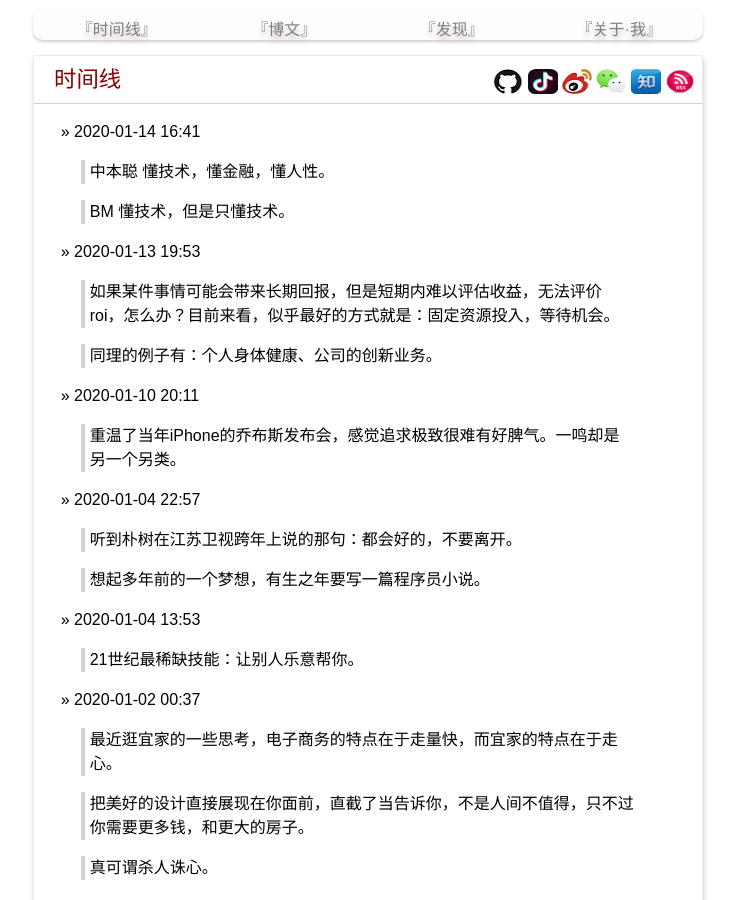
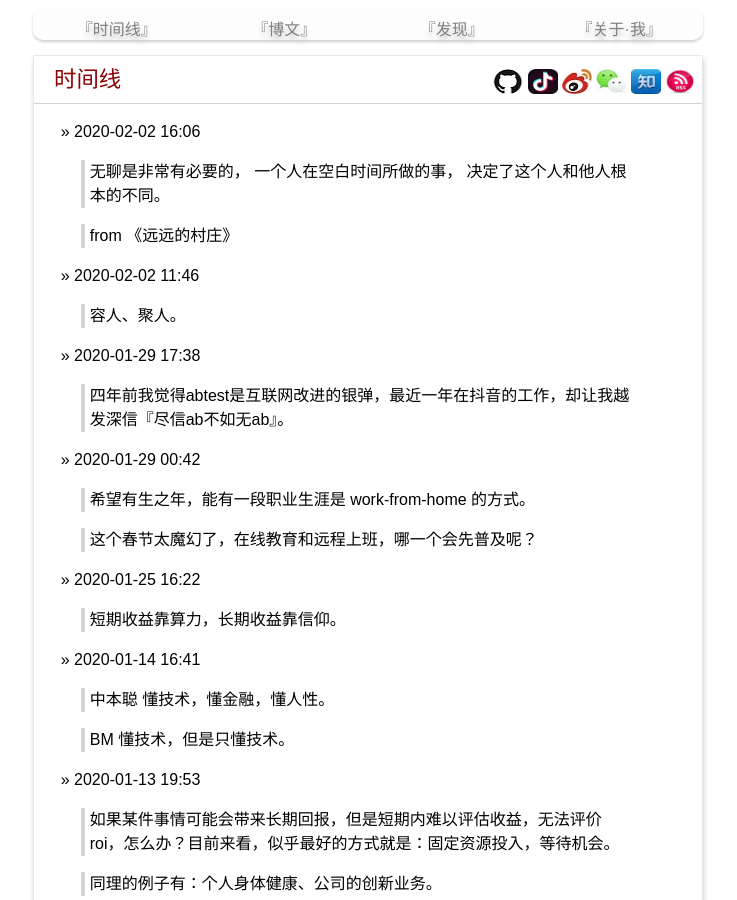
Before and after one commit to yanyiwu/blog, a Jekyll site: the page built from index.md, in a window 1280 px wide and 900 px high. Shown: the whole window, without its empty margins (272-1009 px from the left). Built offline with Jekyll 4.4.1, drawn with Linux system fonts in a browser that asks for light colours; Markdown is read by kramdown in place of the engine named in the settings; comment, search, counter and statistics services are not loaded.

Commit message:
[moment] 0202

```diff
--- a/index.md
+++ b/index.md
@@ -2,6 +2,32 @@
 layout: posting
 title: 时间线
 ---
+
+&raquo; 2020-02-02 16:06
+
+> 无聊是非常有必要的，
+> 一个人在空白时间所做的事，
+> 决定了这个人和他人根本的不同。
+
+> from 《远远的村庄》
+
+&raquo; 2020-02-02 11:46
+
+> 容人、聚人。
+
+&raquo; 2020-01-29 17:38
+
+> 四年前我觉得abtest是互联网改进的银弹，最近一年在抖音的工作，却让我越发深信『尽信ab不如无ab』。
+
+&raquo; 2020-01-29 00:42
+
+> 希望有生之年，能有一段职业生涯是 work-from-home 的方式。
+
+> 这个春节太魔幻了，在线教育和远程上班，哪一个会先普及呢？
+
+&raquo; 2020-01-25 16:22
+
+> 短期收益靠算力，长期收益靠信仰。
 
 &raquo; 2020-01-14 16:41
 
```
